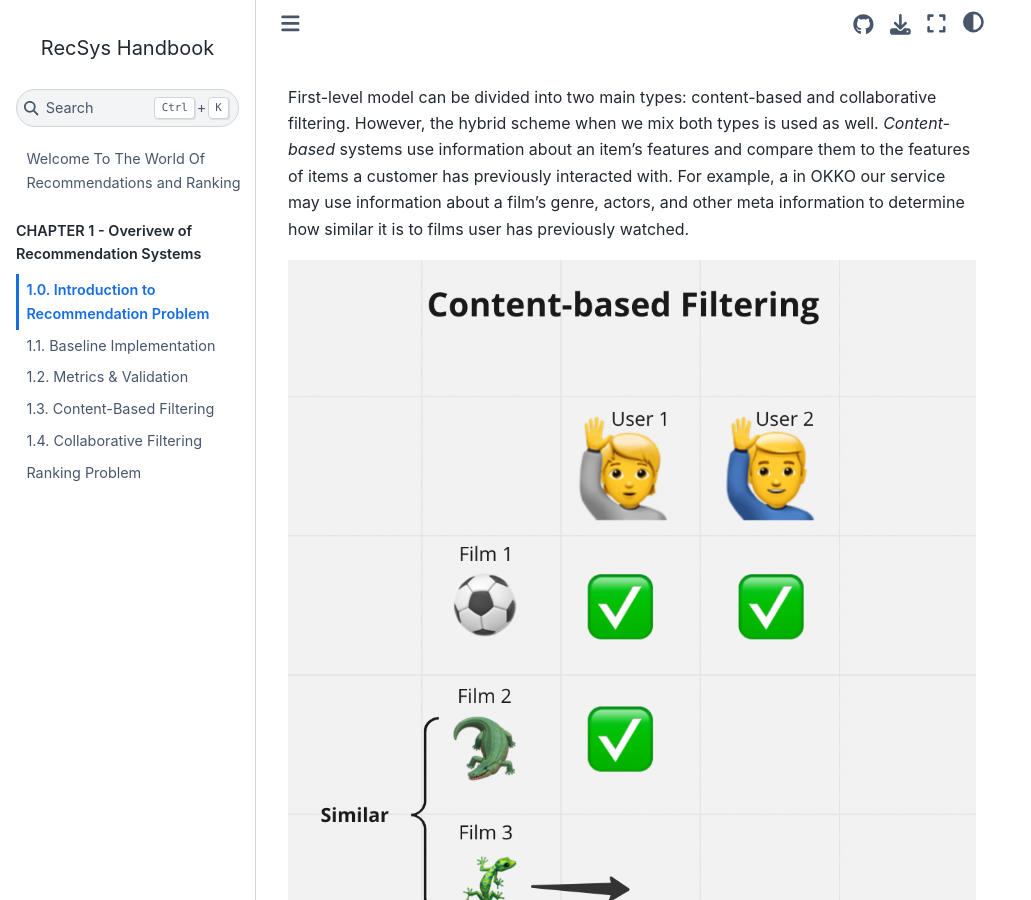
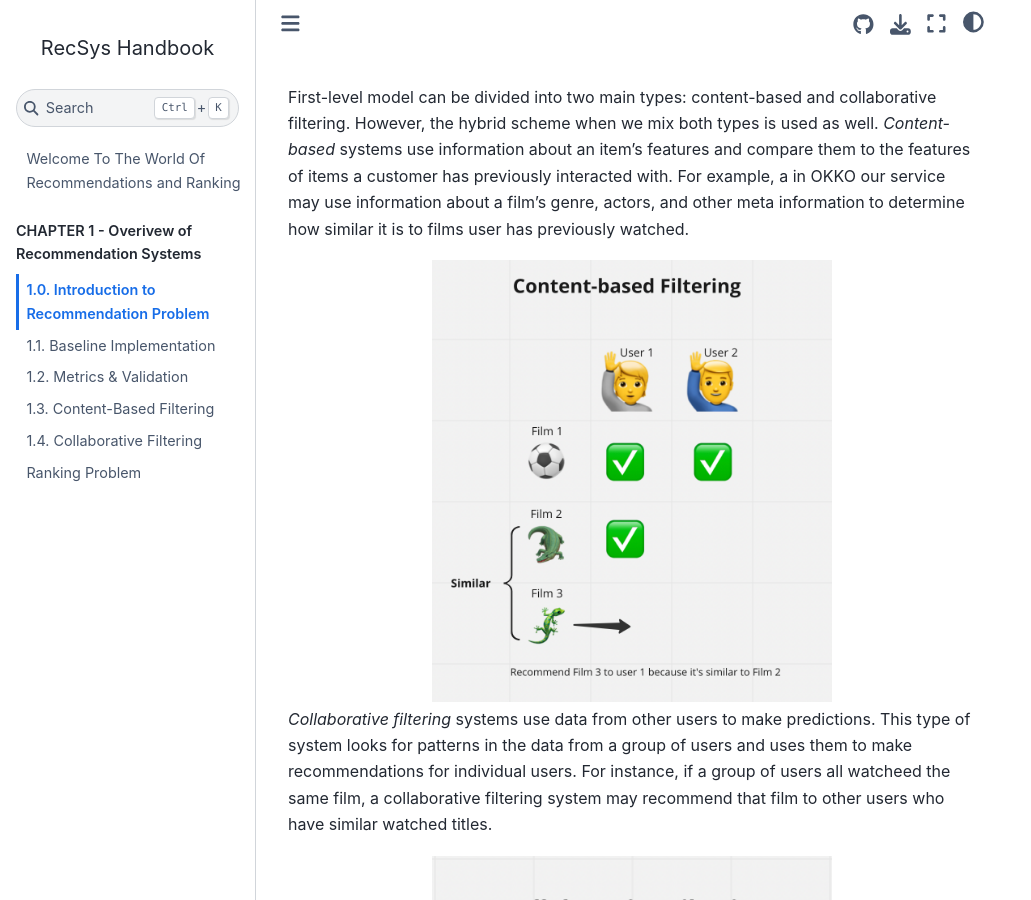
Before and after one commit to kshurik/rekkobook, a Jupyter Book: the page built from docs/chapter1/intro_to_rekko.md, in a window 1280 px wide and 900 px high, scrolled down 1500 px. Shown: the whole window, without its empty margins (0-1031 px from the left). Built offline with Jupyter Book 1.0.4 settings and Sphinx 7.4.7 and the Sphinx Book theme 1.1.4, drawn with Linux system fonts in a browser that asks for light colours.

Commit message:
reformatted image size

````diff
--- a/docs/chapter1/intro_to_rekko.md
+++ b/docs/chapter1/intro_to_rekko.md
@@ -52,7 +52,12 @@ of items a customer has previously interacted with.
 For example, a in OKKO our service may use information about a film's genre, actors,
 and other meta information to determine how similar it is to films user has previously watched.
 
-![](img/content_based.png)
+```{image} ./img/content_based.png
+:alt: fishy
+:class: bg-primary mb-1
+:width: 400px
+:align: center
+```
 
 *Collaborative filtering* systems use data from other users to make predictions.
 This type of system looks for patterns in the data from a group of users and
@@ -60,7 +65,12 @@ uses them to make recommendations for individual users. For instance,
 if a group of users all watcheed the same film, a collaborative filtering system
 may recommend that film to other users who have similar watched titles.
 
-![](img/collab_filter.png)
+```{image} ./img/collab_filter.png
+:alt: fishy
+:class: bg-primary mb-1
+:width: 400px
+:align: center
+```
 
 Furthemore, recommender systems have been successfully used in a variety of industries.
 Amazon is a popular example of a company that has used these systems to recommend items
````
